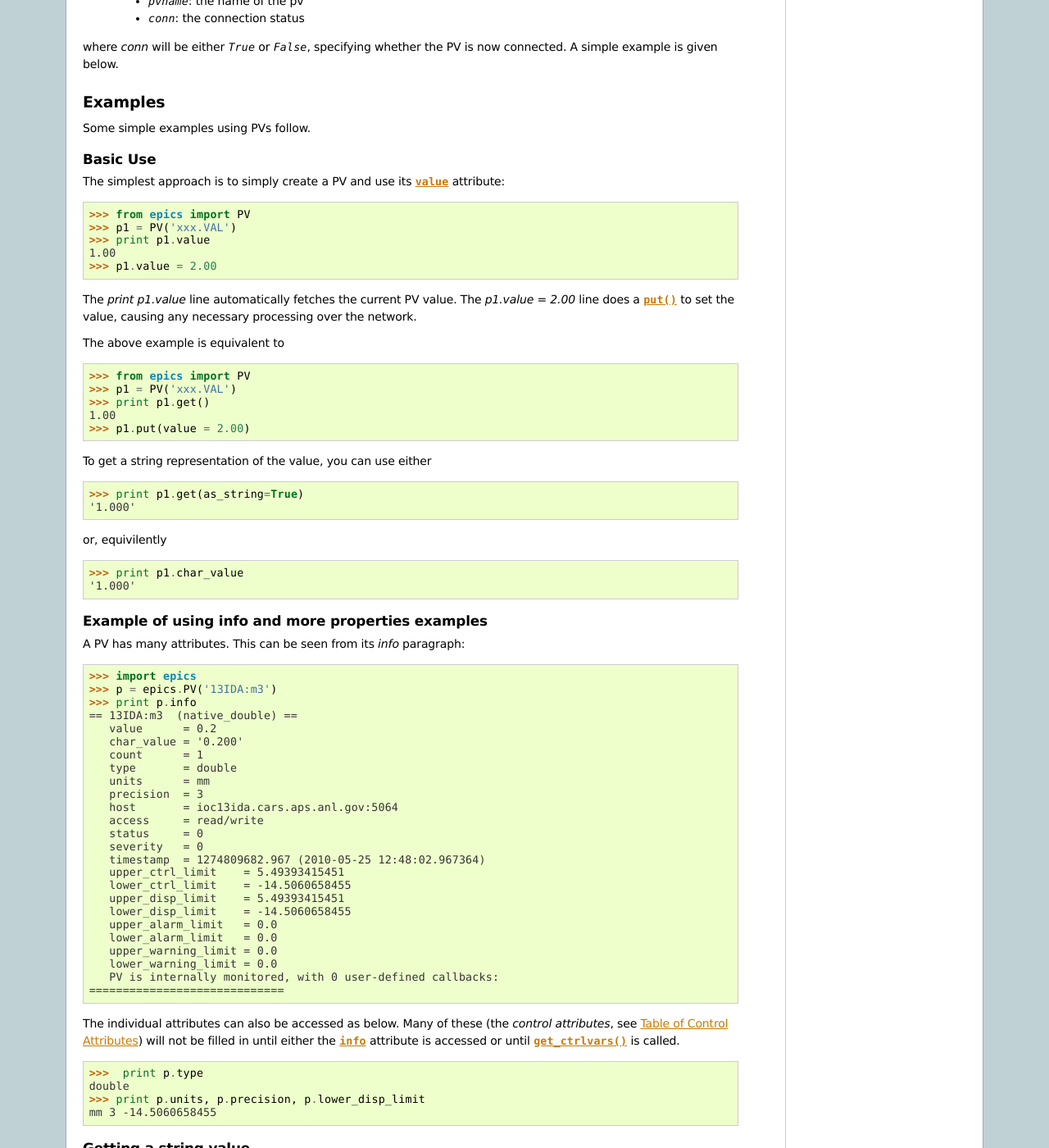
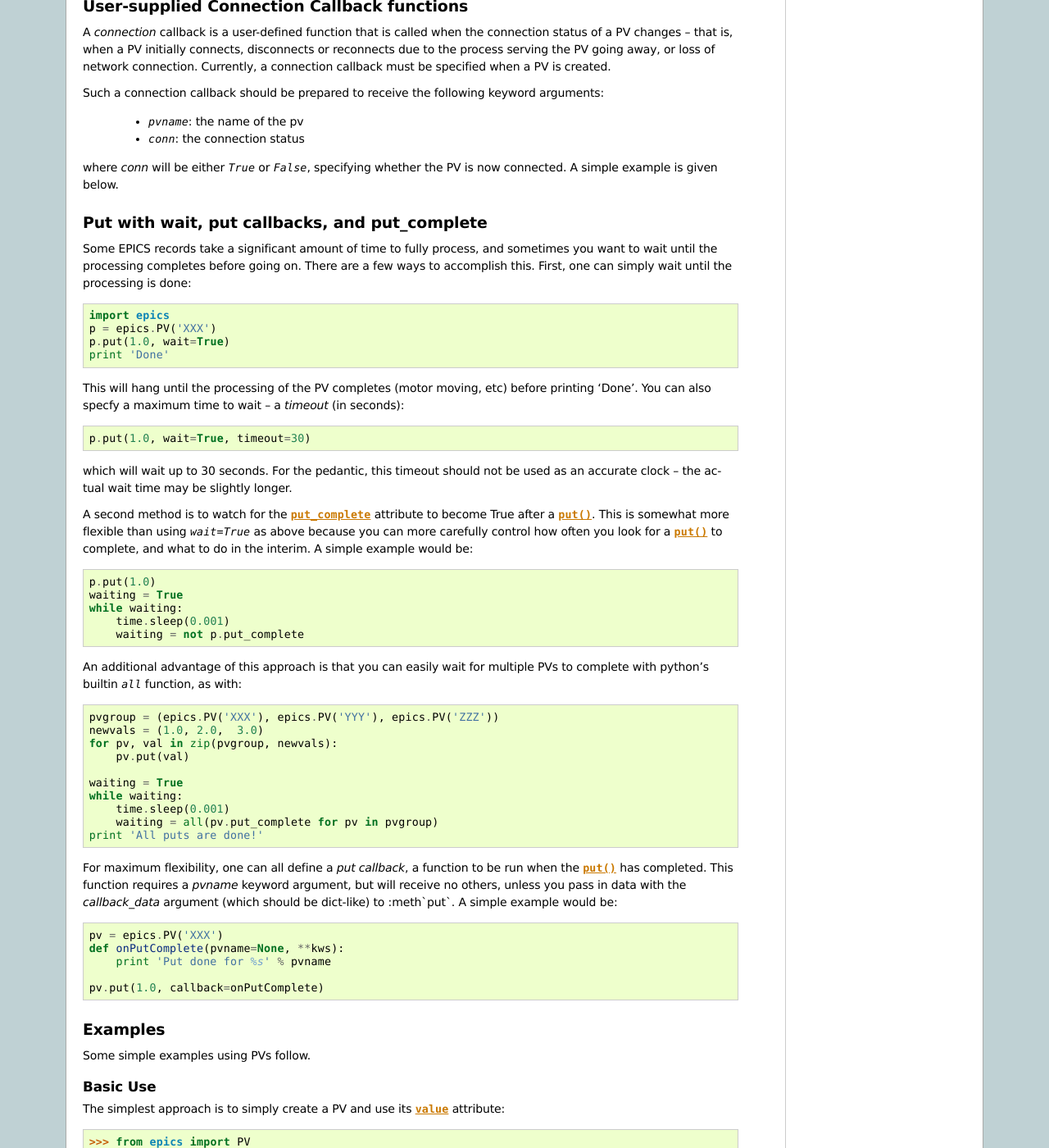
Before and after one commit to pyepics/pyepics, a Sphinx documentation site: the page built from doc/pv.rst, in a window 1280 px wide and 1400 px high, scrolled down 7040 px. Shown: the whole window at 82% size. Built offline with Sphinx 7.4.7, drawn with Linux system fonts in a browser that asks for light colours; formulas are drawn with MathJax 3; the version number is read from the project's files by our own code; some of the changed text lies outside the part shown.

Commit message:
doc changes

```diff
--- a/doc/_templates/indexsidebar.html
+++ b/doc/_templates/indexsidebar.html
@@ -1,9 +1,14 @@
 <h3>Download</h3>
 <p>Current version: <b>{{ release }}</b></p>
 <p>Download from:
-  <a href="http://cars9.uchicago.edu/software/python/pyepics3/src/">
+<ul>
+  <li>&nbsp; &nbsp; <a href="http://pypi.python.org/pypi/epics/">PyPI (Python.org)</a>
+  <li>&nbsp; &nbsp; <a href="http://cars9.uchicago.edu/software/python/pyepics3/src/">
     cars.uchicago.edu</a>
+</ul>
 <p>
+
+Development version: <br> <a href="https://github.com/newville/pyepics/">github.com</a> <br>
 
 This documentation is also available in
  <a href="http://cars9.uchicago.edu/software/python/pyepics3/pyepics3.pdf">PDF Format</a>
--- a/doc/installation.rst
+++ b/doc/installation.rst
@@ -94,3 +94,6 @@ Epics Open License:
 
 
 .. include:: ../license.txt
+
+
+.
--- a/doc/overview.rst
+++ b/doc/overview.rst
@@ -154,8 +154,7 @@ quite good.
   :param count:  number of elements to return for array data.
   :type count:  integer
 
-   :param as_numpy:  whether to return the Numerical Python representation
-   for array data.
+   :param as_numpy:  whether to return the Numerical Python representation for array data.
    :type as_numpy:  ``True``/``False``
 
 
@@ -401,34 +400,33 @@ avoiding the C API altogether, migration to Python3 is greatly simplified.
 PyEpics3 does work with both Python 2.* and 3.*.
 
 
-
 Status and To-Do List
-=====================
+=======================
 
 The Epics3 package is under active development.   The current status is that
 most features are working well, and it is starting to be used in production
 code, but more testing and better tests are needed.
 
-The package is targeted and tested to work with Python 2.5, 2.6, and 3.1
-simultaneously (that is, the same code is meant to support all versions).
-Currently, the package works with Python 3.1, but is not extremely
-well-tested.
+The package is targeted and tested to work with Python 2.5, 2.6, 2.7, and
+3.1 simultaneously (that is, the same code is meant to support all
+versions).  Currently, the package works with Python 3.1, but is not
+extremely well-tested.
 
 There are several desired features are left undone or unfinished:
 
- *  port CaChannel interface (and others??) to use epics.ca
+ *  port CaChannel interface, ca_util, epicsPV (and other interfaces??) to use epics.ca
 
  *  add more "devices", including low-level epics records.
-
- *  improve wx_motor.py to be a stand-alone app with:
-     - dialog window to select a set of motors for an "instrument"
-     - enable "save/restore" for named positions of all motors
-       in an instrument, with options to prompt-for-restore and
-       prompt-for-restore-per-motor.
-     - config file per instrument to allow loading a saved
-       instrument definition, with saved positions
-     - tabbed/notebook interface for multiple instruments.
 
  *  further testing for Python 3.1
 
  *  further testing for threading and 'contexts'.
+
+ *  include dedicate epics db records to facilitate better automated testing.
+
+ *  build and distribute example Epics applications, such as:
+
+     - PV stripcharter
+     - Probe replacement
+     - application to manage saved "positions" of multiple PVs in an
+       "instrument".
--- a/doc/pv.rst
+++ b/doc/pv.rst
@@ -109,6 +109,11 @@ callbacks to be executed when the PV changes.
    :type callback: ``None`` or a valid python function
    :param callback_data: extra data to pass on to a user-supplied callback function.
 
+The `wait` and `callback` arguments, as well as the :attr:`put_complete`
+attribute give a few options  for ensuring that a :meth:`put` has
+completed, or being notified when it has completed.   See
+:ref:`pv-putwait-label` for more details.
+
 
 ..  _pv-get-ctrlvars-label:
 
@@ -165,9 +170,8 @@ callbacks to be executed when the PV changes.
    :param callback: user-supplied function to run when PV changes.
    :type callback: None or callable
    :param index: identifying key for this callback
-   :param with_ctrlvars:  whether to (try to) make sure that accurate
-   ``control values`` will be sent to the callback.
-   :type index:: None (integer will be produced) or immutable
+   :param with_ctrlvars:  whether to (try to) make sure that accurate  ``control values`` will be sent to the callback.
+   :type index: None (integer will be produced) or immutable
    :param kw: additional keyword/value arguments to pass to each execution of the callback.
    :rtype:  integer
 
@@ -315,6 +319,11 @@ assigned to.  The exception to this rule is the :attr:`value` attribute.
 .. attribute:: lower_ctrl_limit
 
    These are all the various kinds of limits for a PV.
+
+.. attribute:: put_complete
+
+   a boolean (``True``/``False``) value for whether the most recent
+   :meth:`put`  has completed.
 
 .. attribute:: callbacks
 
@@ -491,10 +500,75 @@ where *conn* will be either `True` or `False`, specifying whether the PV is
 now connected.   A simple example is given below.
 
 
+..  _pv-putwait-label:
+
+Put with wait, put callbacks, and  put_complete
+========================================================
+
+Some EPICS records take a significant amount of time to fully process, and
+sometimes you want to wait until the processing completes before going on.
+There are a few ways to accomplish this.  First, one can simply wait until
+the processing is done::
+
+    import epics
+    p = epics.PV('XXX')
+    p.put(1.0, wait=True)
+    print 'Done'
+
+This will hang until the processing of the PV completes (motor moving, etc)
+before printing 'Done'.   You can also specfy a maximum time to wait -- a
+*timeout* (in seconds)::
+
+    p.put(1.0, wait=True, timeout=30)
+
+which will wait up to 30 seconds.  For the pedantic, this timeout should
+not be used as an accurate clock -- the actual wait time may be slightly
+longer.
+
+A second method is to watch for the :attr:`put_complete` attribute to
+become  True after a :meth:`put`.  This is somewhat more flexible than
+using `wait=True` as above because you can more carefully control how often
+you look for a :meth:`put` to complete, and what to do in the interim.  A
+simple example would be::
+
+    p.put(1.0)
+    waiting = True
+    while waiting:
+        time.sleep(0.001)
+        waiting = not p.put_complete
+
+An additional advantage of this approach is that you can easily wait for
+multiple PVs to complete with python's builtin `all` function, as with::
+
+    pvgroup = (epics.PV('XXX'), epics.PV('YYY'), epics.PV('ZZZ'))
+    newvals = (1.0, 2.0,  3.0)
+    for pv, val in zip(pvgroup, newvals):
+        pv.put(val)
+
+    waiting = True
+    while waiting:
+        time.sleep(0.001)
+        waiting = all(pv.put_complete for pv in pvgroup)
+    print 'All puts are done!'
+
+For maximum flexibility, one can all define a *put callback*, a function to
+be run when the :meth:`put` has completed.   This function requires a
+*pvname* keyword argument, but will receive no others, unless you pass in
+data with the *callback_data* argument (which should be dict-like) to
+:meth`put`.   A simple example would be::
+
+    pv = epics.PV('XXX')
+    def onPutComplete(pvname=None, **kws):
+        print 'Put done for %s' % pvname
+
+    pv.put(1.0, callback=onPutComplete)
+
+
+
 ..  _pv-examples-label:
 
 Examples
-=========
+============
 
 Some simple examples using PVs follow.
 
@@ -609,26 +683,6 @@ Or (equivalently):
 
 The :attr:`value` attribute is the only attribute that can be set.
 
-Example of put with wait
-~~~~~~~~~~~~~~~~~~~~~~~~~~~
-
-Some EPICS records take a significant amount of time to fully process.  And
-sometimes you want to wait until the processing completes before going on::
-
-    import epics
-    p = epics.PV('XXX')
-    p.put(1.0, wait=True)
-    print 'Done'
-
-This will wait until the processing completes (motor moving, etc) before
-printing 'Done'.   You can also specfy a maximum time to wait -- a
-*timeout* (in seconds)::
-
-    p.put(1.0, wait=True, timeout=30)
-
-which will wait up to 30 seconds.  For the pedantic, this timeout should
-not be used as an accurate clock -- the actual wait time may be slightly
-longer.
 
 
 Example of simple callback
```
Also changed, not shown: license.txt.
